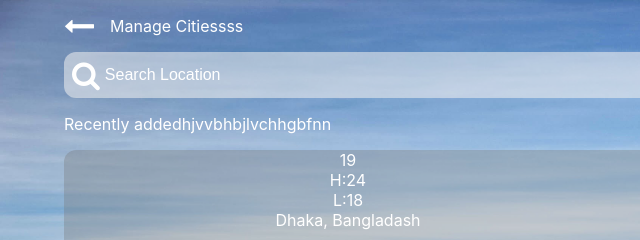
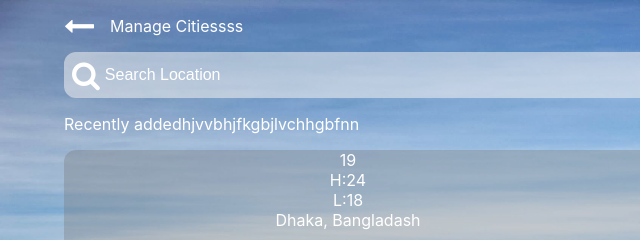
Before and after one commit to TiisetsoPule/MyWeatherApp, a plain HTML site: page manageCities.html in a window 1280 px wide. Shown: the top 240 px of the page, 0-640 px from the left. Drawn offline with nearby package versions, Linux system fonts and the light colour scheme.

Commit message:
upassssssssss

```diff
--- a/manageCities.html
+++ b/manageCities.html
@@ -21,7 +21,7 @@
             </div>
             <div class="third">
                 <p>
-                    Recently addedhjvvbhbjlvchhgbfnn
+                    Recently addedhjvvbhjfkgbjlvchhgbfnn
                 </p>
             </div>
             <div class="fourth flex gap-1">
```
